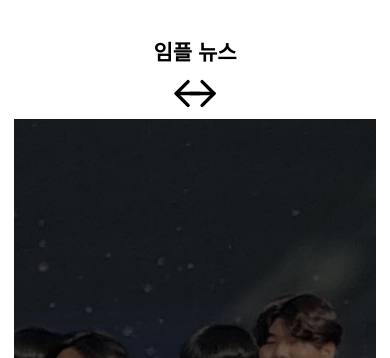
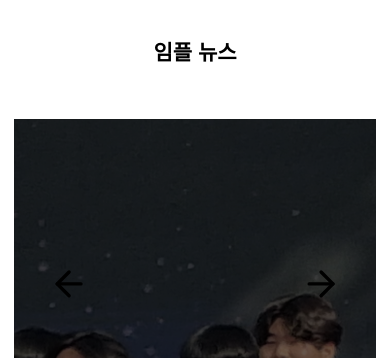
Before and after one commit to implude/implude-main-page, a React (Vite) app: page / in a window 390 px wide. Shown: the part 816-1174 px from the top of the page. Built offline with nearby package versions, Linux system fonts and the light colour scheme; a web font is replaced by a local one.

Commit message:
이서현 ㅁㄴㅇㄹ (#10)
Co-authored-by: LSBeryl <dltjgus8098@naver.com>

```diff
--- a/src/pages/Main/MainPage.jsx
+++ b/src/pages/Main/MainPage.jsx
@@ -189,7 +189,8 @@ export default function MainPage() {
     }
   }
 
-  const isTabletOrMobile = useMediaQuery({ query: '(max-width: 1224px)' })
+  const layout1400 = useMediaQuery({ query: '(max-width: 1400px)' })
+  const isTabletOrMobile = useMediaQuery({ query: '(max-width: 1200px)' })
   const isBarHastobeThin = useMediaQuery({ query: '(max-width: 800px)' })
   const isArrowHastogoUp = useMediaQuery({ query: '(max-width: 560px)' })
 
@@ -313,7 +314,7 @@ export default function MainPage() {
   }
 
   const common = `
-  transform: scale(1.7) ${isArrowHastogoUp ? 'translateY(6rem)' : 'translateY(19rem)'};
+  transform: scale(1.7) ${isTabletOrMobile ? 'translateY(22rem)' : layout1400 ? 'translateY(22rem)' : isArrowHastogoUp ? 'translateY(6rem)' : 'translateY(20rem)'};
   position: relative;
   z-index: 3;
   cursor: pointer;
@@ -324,12 +325,12 @@ export default function MainPage() {
 
   const Right = styled(ArrowRight)`
     ${common}
-    right: ${isArrowHastogoUp ? '-3rem' : '-15.5rem'};
+    right: ${isTabletOrMobile ? '-20rem' : layout1400 ? '-17rem' : isArrowHastogoUp ? '-3rem' : '-15.5rem'}
   `
 
   const Left = styled(ArrowLeft)`
     ${common}
-    left: ${isArrowHastogoUp ? '-3rem' : '-15.5rem'};
+    left: ${isTabletOrMobile ? '-20rem' : layout1400 ? '-17rem' : isArrowHastogoUp ? '-3rem' : '-15.5rem'}
   `
 
   return (
```
